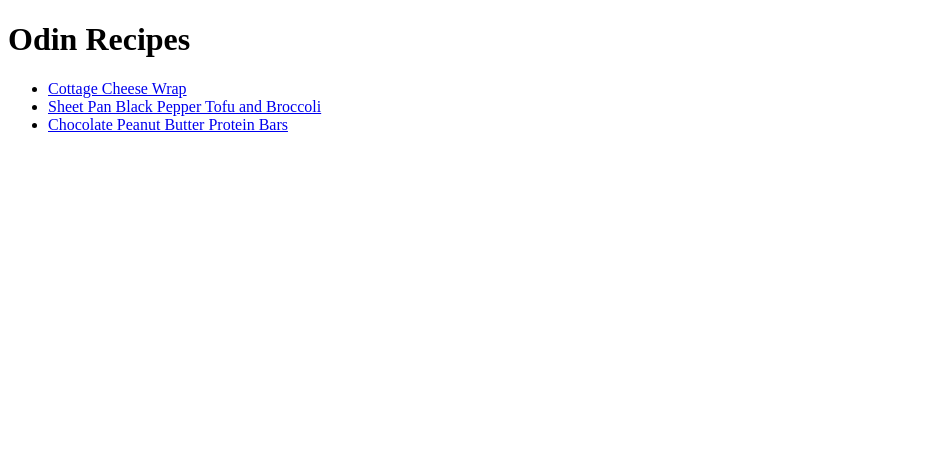
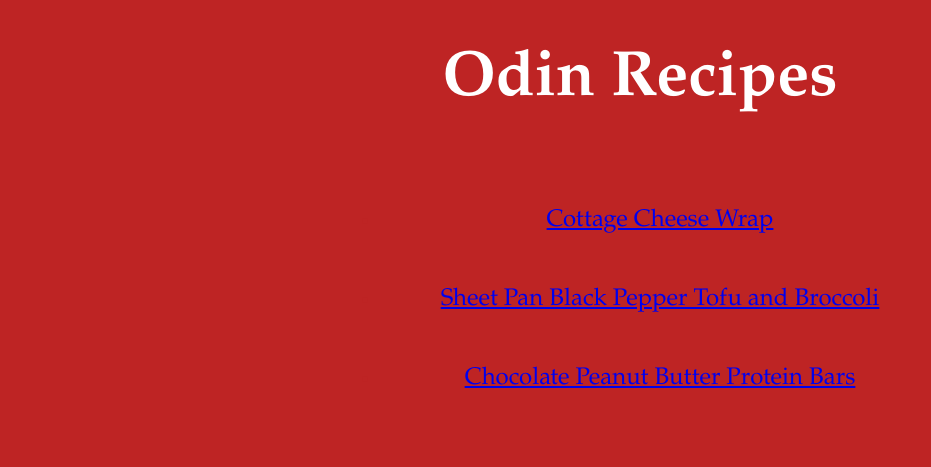
Before and after one commit to millear2/odin-recipes, a plain HTML site: page index.html in a window 1280 px wide. Shown: the whole page, without its empty margins (0-931 px from the left). Drawn offline with Linux system fonts and the light colour scheme.

Commit message:
Add basic css elements to recipe index

```diff
--- a/index.html
+++ b/index.html
@@ -2,13 +2,17 @@
 <html>
     <head><meta charset="UTF-8">
     <title>Odin Recipes</title>
+    <link rel="stylesheet" href="style.css">
     </head>
     <body>
-        <h1>Odin Recipes</h1>
-        <ul>
-            <li><a href="recipes/cottage-cheese-wrap.html">Cottage Cheese Wrap</a></li>
-            <li><a href="recipes/tofu-and-broccoli.html">Sheet Pan Black Pepper Tofu and Broccoli</a></li>
-            <li><a href="recipes/chocpb-protein-bars.html">Chocolate Peanut Butter Protein Bars</a></li>
-        </ul>
+        <div class="header"><h1>Odin Recipes</h1></div>
+        <div class="list">
+            <ul>
+                <div class="recipes"><li id="cottage-cheese-wrap"><a href="recipes/cottage-cheese-wrap.html">Cottage Cheese Wrap</a></li>
+                <li id="tofu-and-broccoli"><a href="recipes/tofu-and-broccoli.html">Sheet Pan Black Pepper Tofu and Broccoli</a></li>
+                <li id="chocpb-protein-bars"><a href="recipes/chocpb-protein-bars.html">Chocolate Peanut Butter Protein Bars</a></li>
+                </div>
+            </ul>
+        </div>
     </body>
 </html>
--- /dev/null
+++ b/style.css
@@ -0,0 +1,26 @@
+* {
+    font-family: 'Garamond', 'Georgia', serif;
+    background-color: rgb(190, 36, 36);
+}
+
+.header{
+    font-size: xx-large;
+    color: white;
+    text-align: center;
+    /* border: 1px solid black; */
+    padding: 20px auto;
+
+}
+.list  {
+    width: 600px;
+    font-size: x-large;
+    text-align: center;
+    color: rgb(190, 36, 36);
+    /* border: 1px solid black; */
+    padding: 20px;
+    margin: 0px auto;
+}
+.recipes li{
+    font-size: x-large;
+    margin-bottom: 50px;
+}
```
